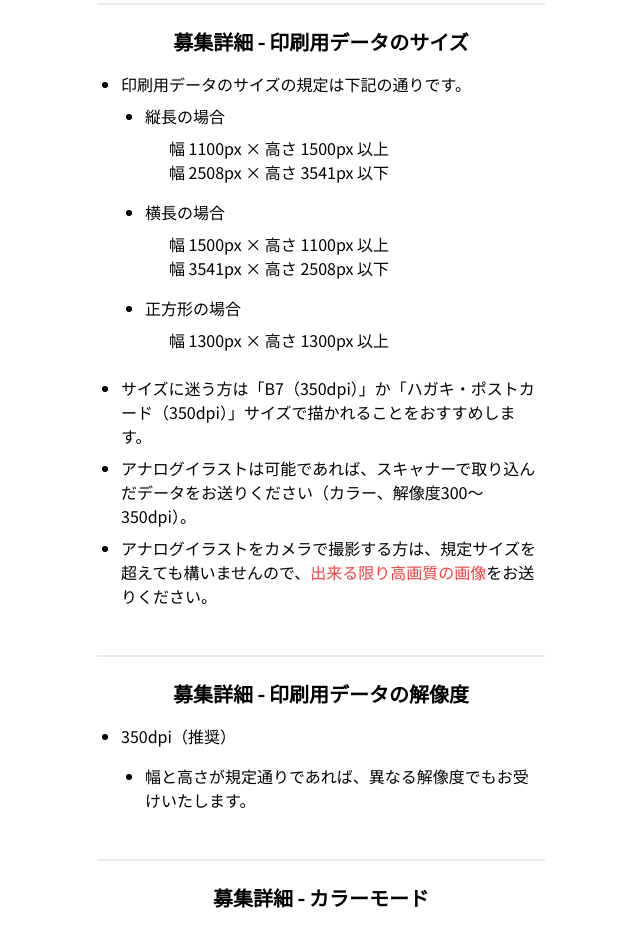
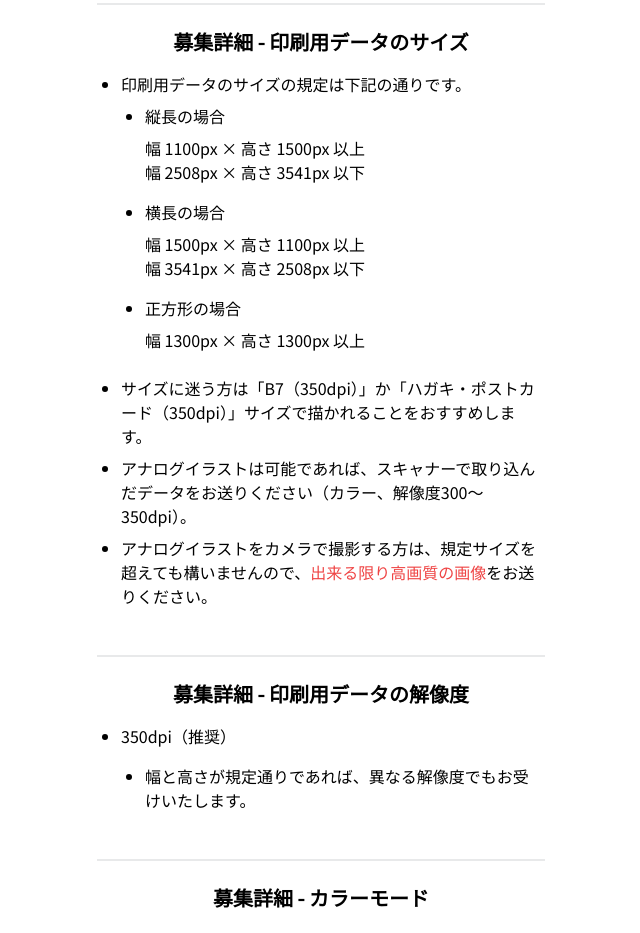
Before and after one commit to true-runes/suikoden-election-2022-frontend, a Next.js app: page /events-in-event/sosenkyo-book in a window 1280 px wide. Shown: the part 1180-2113 px from the top of the page, without its empty margins (319-959 px from the left). Built offline with nearby package versions, Linux system fonts and the light colour scheme; no server answers; a web font is replaced by a local one.

Commit message:
feat: 🎸 list-none の padding-left を調整した

```diff
--- a/pages/events-in-event/illustrations-with-results.tsx
+++ b/pages/events-in-event/illustrations-with-results.tsx
@@ -163,7 +163,7 @@ const IllustrationsWithResults: NextPage = () => {
                 <p className="pb-4">
                   次のいずれかの方法で送信してください。詳細は後述します。
                 </p>
-                <ul className="list-none pl-6 pr-2">
+                <ul className="list-none pl-0 pr-2">
                   <li className="pb-2">① フォームで送信</li>
                   <li className="pb-2">② 主催宛DMで送信</li>
                   <li className="pb-2">③ ファイル転送サービスを利用して送信</li>
--- a/pages/events-in-event/sosenkyo-book.tsx
+++ b/pages/events-in-event/sosenkyo-book.tsx
@@ -130,7 +130,7 @@ const SosenkyoBook: NextPage = () => {
                     <ul className="list-disc pl-6 pr-2">
                       <li className="pb-2">
                         <div className="pb-2">縦長の場合</div>
-                        <ul className="list-none pl-6 pr-2">
+                        <ul className="list-none pl-0 pr-2">
                           <li className="pb-2">
                             <div>幅 1100px × 高さ 1500px 以上</div>
                             <div>幅 2508px × 高さ 3541px 以下</div>
@@ -139,7 +139,7 @@ const SosenkyoBook: NextPage = () => {
                       </li>
                       <li className="pb-2">
                         <div className="pb-2">横長の場合</div>
-                        <ul className="list-none pl-6 pr-2">
+                        <ul className="list-none pl-0 pr-2">
                           <li className="pb-2">
                             <div>幅 1500px × 高さ 1100px 以上</div>
                             <div>幅 3541px × 高さ 2508px 以下</div>
@@ -148,7 +148,7 @@ const SosenkyoBook: NextPage = () => {
                       </li>
                       <li className="pb-2">
                         <div className="pb-2">正方形の場合</div>
-                        <ul className="list-none pl-6 pr-2">
+                        <ul className="list-none pl-0 pr-2">
                           <li className="pb-2">
                             <div>幅 1300px × 高さ 1300px 以上</div>
                           </li>
```
